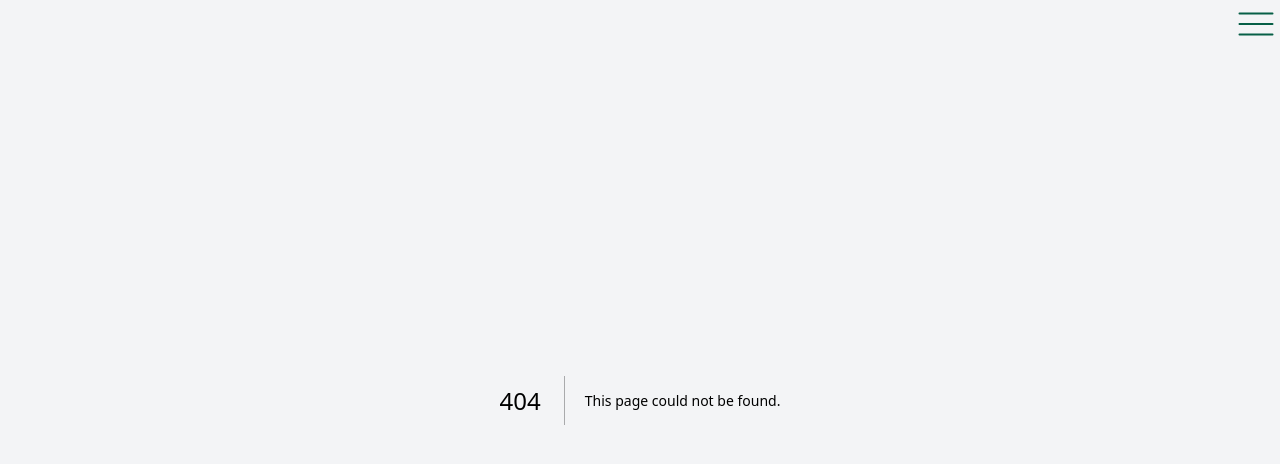
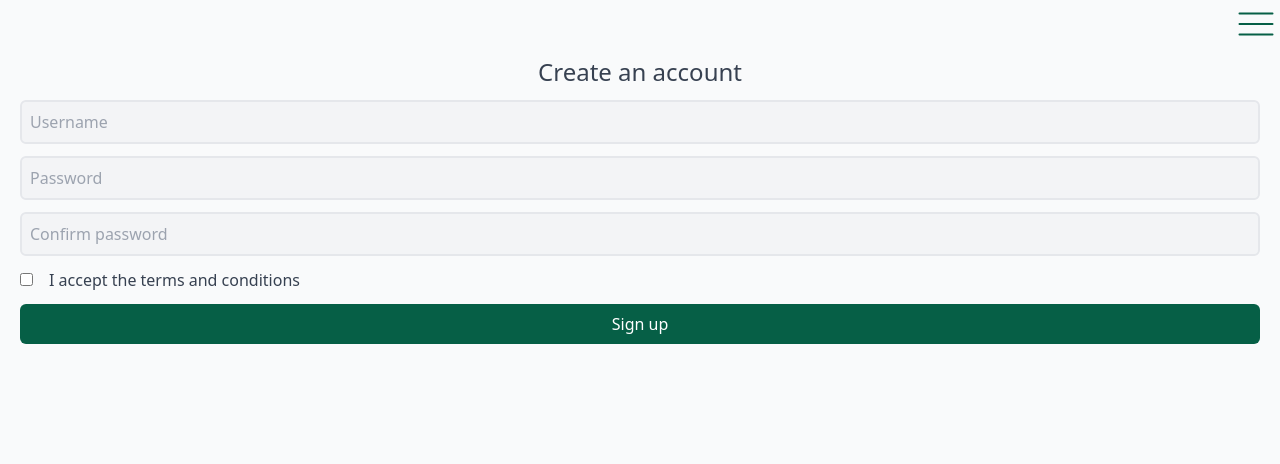
Before and after one commit to aloxyz/biblio, a Next.js app: page /signup in a window 1280 px wide. Before the commit this address had no page. Shown: the top 464 px of the page. Built offline with nearby package versions, Linux system fonts and the light colour scheme.

Commit message:
signup page

```diff
--- a/components/Layout.js
+++ b/components/Layout.js
@@ -4,8 +4,10 @@ export default function Layout({children}) {
     return (
         <>
             <Navbar/>
-            <main className='bg-gray-100 h-screen'>
+            <main className='bg-gray-50 h-screen'>
+                <section className="p-5 py-14">
                 {children}
+                </section>
             </main>
         </>
     )
--- a/pages/api/hello.js
+++ b/pages/api/register.js
@@ -1,5 +1,3 @@
-// Next.js API route support: https://nextjs.org/docs/api-routes/introduction
-
 export default function handler(req, res) {
   res.status(200).json({ name: 'John Doe' })
 }
--- a/pages/books.js
+++ b/pages/books.js
@@ -1,3 +1,5 @@
 export default function books() {
-
+    return(
+        <>books</>
+    )
 }
--- /dev/null
+++ b/pages/readlist.js
@@ -0,0 +1,5 @@
+export default function readlist() {
+    return (
+        <>readlist</>
+    )
+}
--- /dev/null
+++ b/pages/signup.js
@@ -0,0 +1,19 @@
+export default function signup() {
+    return (
+        <form action="" className="flex flex-grow flex-col gap-3 text-center">
+            <h1>Create an account</h1>
+            <input type="text" name="username" id="username" placeholder="Username"/>
+            <input type="password" name="password" id="password" placeholder="Password"/>
+            <input type="password" name="confirm-password" id="confirm-password" placeholder="Confirm password"/>
+
+
+            <div className="space-x-4 self-start">
+                <input name="terms" type="checkbox"/>
+                <label htmlFor="terms">I accept the terms and conditions</label>
+            </div>
+
+
+            <button className="btn" type="submit">Sign up</button>
+        </form>
+    )
+}
--- a/styles/globals.scss
+++ b/styles/globals.scss
@@ -3,6 +3,10 @@
 @tailwind utilities;
 
 @layer base {
+    html {
+        @apply text-gray-700 accent-emerald-800;
+    }
+
     h1 {
         @apply text-2xl;
     }
@@ -17,5 +21,22 @@
 }
 
 .btn {
-    @apply transition duration-150 p-2 rounded-md bg-emerald-800 text-white hover:brightness-125
+    @apply
+
+    p-2
+    rounded-md
+    bg-emerald-800
+    text-white hover:brightness-125
 }
+
+input[type="text"], input[type="password"] {
+    @apply
+    transition
+    duration-150
+    p-2
+    rounded-md
+    border-2
+    bg-gray-100
+    outline-none
+    focus:border-emerald-800
+}
```
